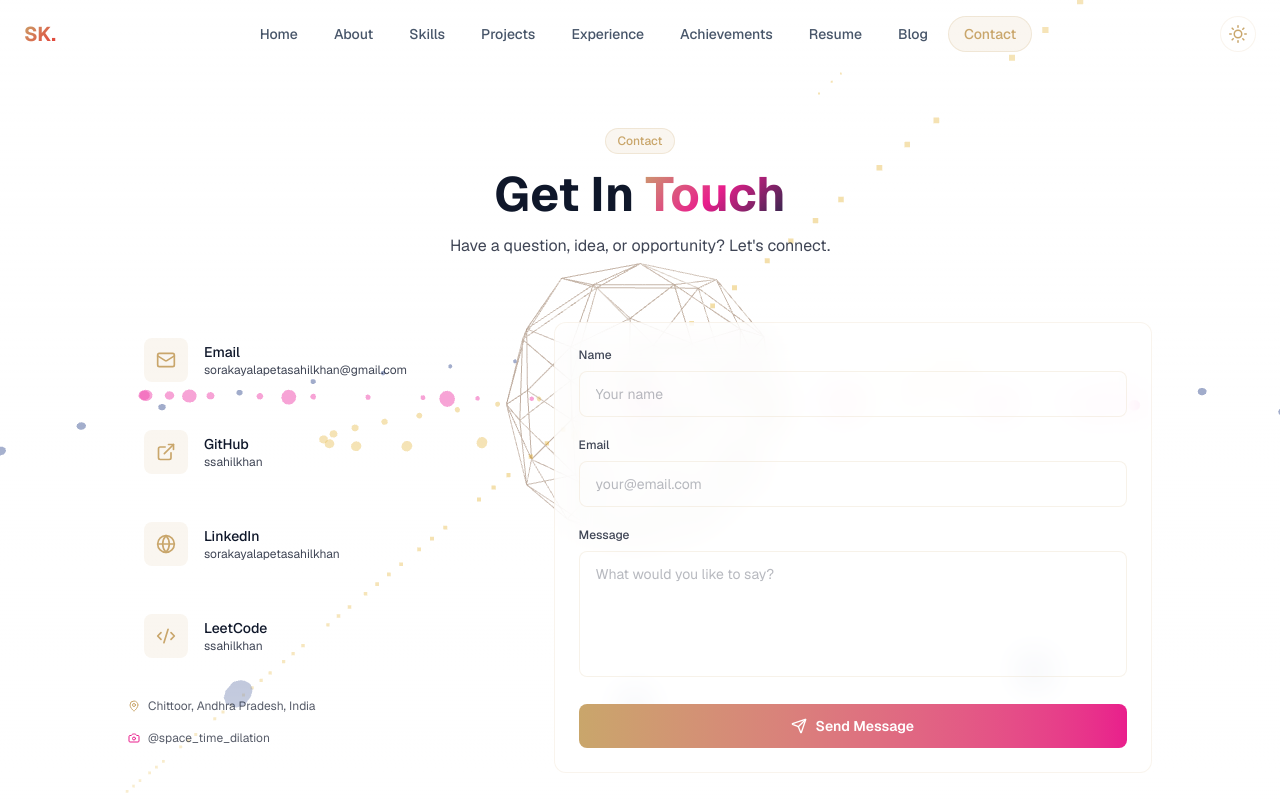
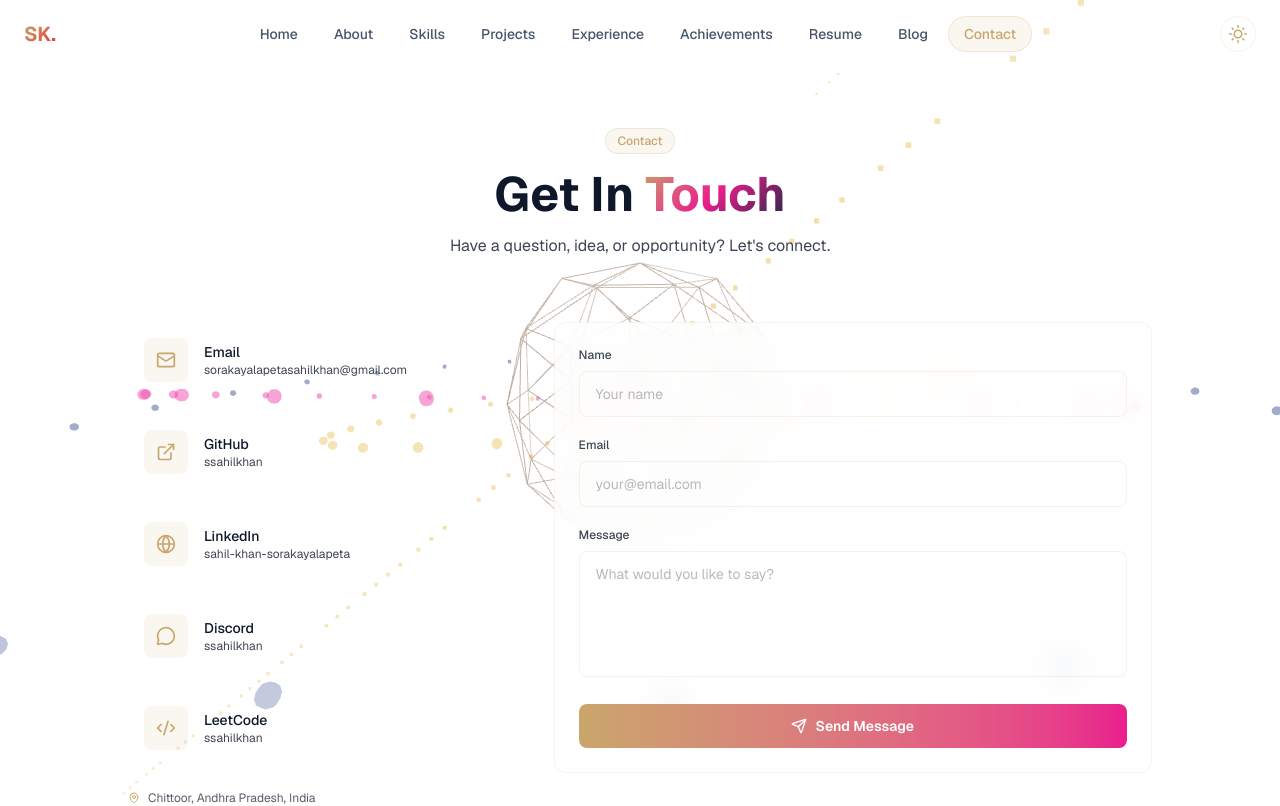
Before and after one commit to ssahilkhan/portfolio-2ojec, a Next.js app: page /contact in a window 1280 px wide. Shown: the top 806 px of the page. Built offline with nearby package versions, Linux system fonts and the light colour scheme.

Commit message:
add Discord link to contact page

```diff
--- a/src/app/contact/page.tsx
+++ b/src/app/contact/page.tsx
@@ -2,7 +2,7 @@
 
 import { useState } from "react"
 import { motion } from "framer-motion"
-import { Mail, Globe, Code2, Send, MapPin, Camera, ExternalLink } from "lucide-react"
+import { Mail, Globe, Code2, Send, MapPin, Camera, ExternalLink, MessageCircle } from "lucide-react"
 import { portfolioData } from "@/data/portfolio"
 import SectionWrapper from "@/components/ui/SectionWrapper"
 import GlowCard from "@/components/ui/GlowCard"
@@ -11,7 +11,8 @@ import Badge from "@/components/ui/Badge"
 const contactMethods = [
   { name: "Email", value: portfolioData.personal_info.email, url: portfolioData.contact_links.email, icon: Mail },
   { name: "GitHub", value: "ssahilkhan", url: portfolioData.contact_links.github, icon: ExternalLink },
-  { name: "LinkedIn", value: "sorakayalapetasahilkhan", url: portfolioData.contact_links.linkedin, icon: Globe },
+  { name: "LinkedIn", value: "sahil-khan-sorakayalapeta", url: portfolioData.contact_links.linkedin, icon: Globe },
+  { name: "Discord", value: "ssahilkhan", url: portfolioData.contact_links.discord, icon: MessageCircle },
   { name: "LeetCode", value: "ssahilkhan", url: portfolioData.contact_links.leetcode, icon: Code2 },
 ]
 
--- a/src/data/portfolio.ts
+++ b/src/data/portfolio.ts
@@ -224,6 +224,7 @@ export const portfolioData: PortfolioData = {
     github: "https://github.com/ssahilkhan",
     linkedin: "https://www.linkedin.com/in/sahil-khan-sorakayalapeta-9006a028a",
     leetcode: "https://leetcode.com/u/ssahilkhan/",
+    discord: "https://discord.com/users/ssahilkhan",
   },
   branding: {
     headlines: [
@@ -311,6 +312,7 @@ export const skillCategories = [
 export const socialLinks = [
   { name: "GitHub", url: portfolioData.contact_links.github, icon: "github" },
   { name: "LinkedIn", url: portfolioData.contact_links.linkedin, icon: "linkedin" },
+  { name: "Discord", url: portfolioData.contact_links.discord, icon: "message-circle" },
   { name: "Email", url: portfolioData.contact_links.email, icon: "mail" },
   { name: "LeetCode", url: portfolioData.contact_links.leetcode, icon: "code" },
 ]
--- a/src/types/index.ts
+++ b/src/types/index.ts
@@ -86,6 +86,7 @@ export interface ContactLinks {
   github: string
   linkedin: string
   leetcode: string
+  discord: string
 }
 
 export interface Testimonial {
```
